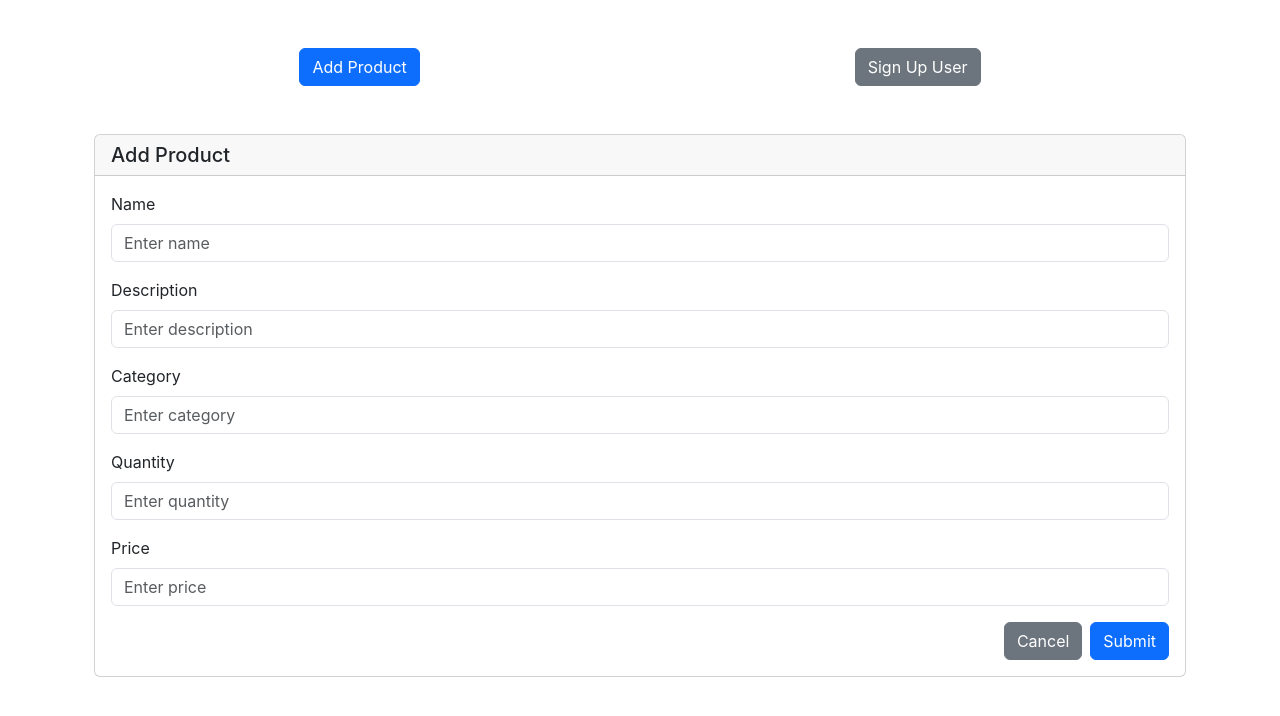
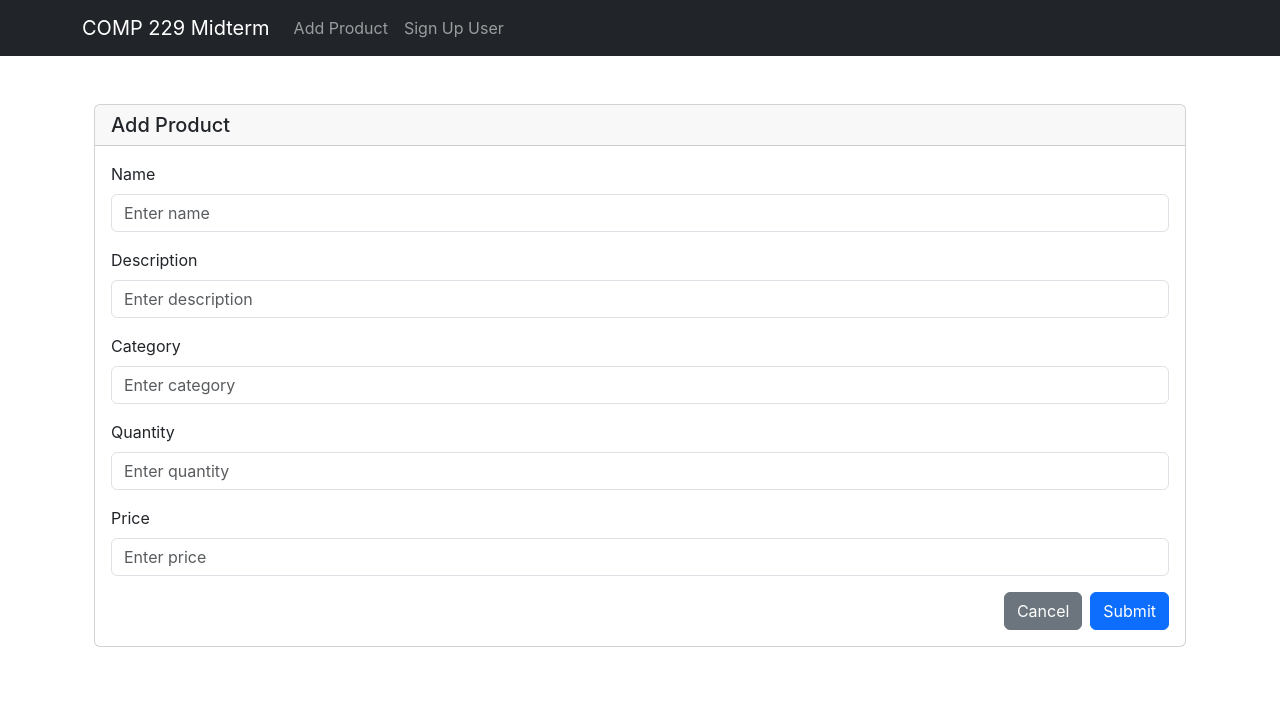
Before and after one commit to shivam044/COMP-229-Midterm, a React (Create React App) app in the folder midterm-301304093/: page / in a window 1280 px wide. Shown: the top 716 px of the page. Built offline with nearby package versions, Linux system fonts and the light colour scheme.

Commit message:
fixed ui

```diff
--- a/midterm-301304093/src/App.js
+++ b/midterm-301304093/src/App.js
@@ -1,6 +1,6 @@
 // src/App.js
 import React, { useState } from 'react';
-import { Button, Container } from 'react-bootstrap';
+import { Button, Container, Navbar, Nav } from 'react-bootstrap';
 import AddProduct from './components/AddProduct';
 import SignUpUser from './components/SignUpUser';
 
@@ -19,17 +19,23 @@ const App = () => {
   };
 
   return (
-    <Container className="mt-5">
-      <div className="d-flex justify-content-around mb-4">
-        <Button variant="primary" onClick={() => setActiveForm('AddProduct')}>
-          Add Product
-        </Button>
-        <Button variant="secondary" onClick={() => setActiveForm('SignUpUser')}>
-          Sign Up User
-        </Button>
-      </div>
-      {renderForm()}
-    </Container>
+    <div>
+      <Navbar bg="dark" variant="dark" expand="lg">
+        <Container>
+          <Navbar.Brand href="#">COMP 229 Midterm</Navbar.Brand>
+          <Navbar.Toggle aria-controls="basic-navbar-nav" />
+          <Navbar.Collapse id="basic-navbar-nav">
+            <Nav className="me-auto">
+              <Nav.Link onClick={() => setActiveForm('AddProduct')}>Add Product</Nav.Link>
+              <Nav.Link onClick={() => setActiveForm('SignUpUser')}>Sign Up User</Nav.Link>
+            </Nav>
+          </Navbar.Collapse>
+        </Container>
+      </Navbar>
+      <Container className="mt-5">
+        {renderForm()}
+      </Container>
+    </div>
   );
 };
 
```
